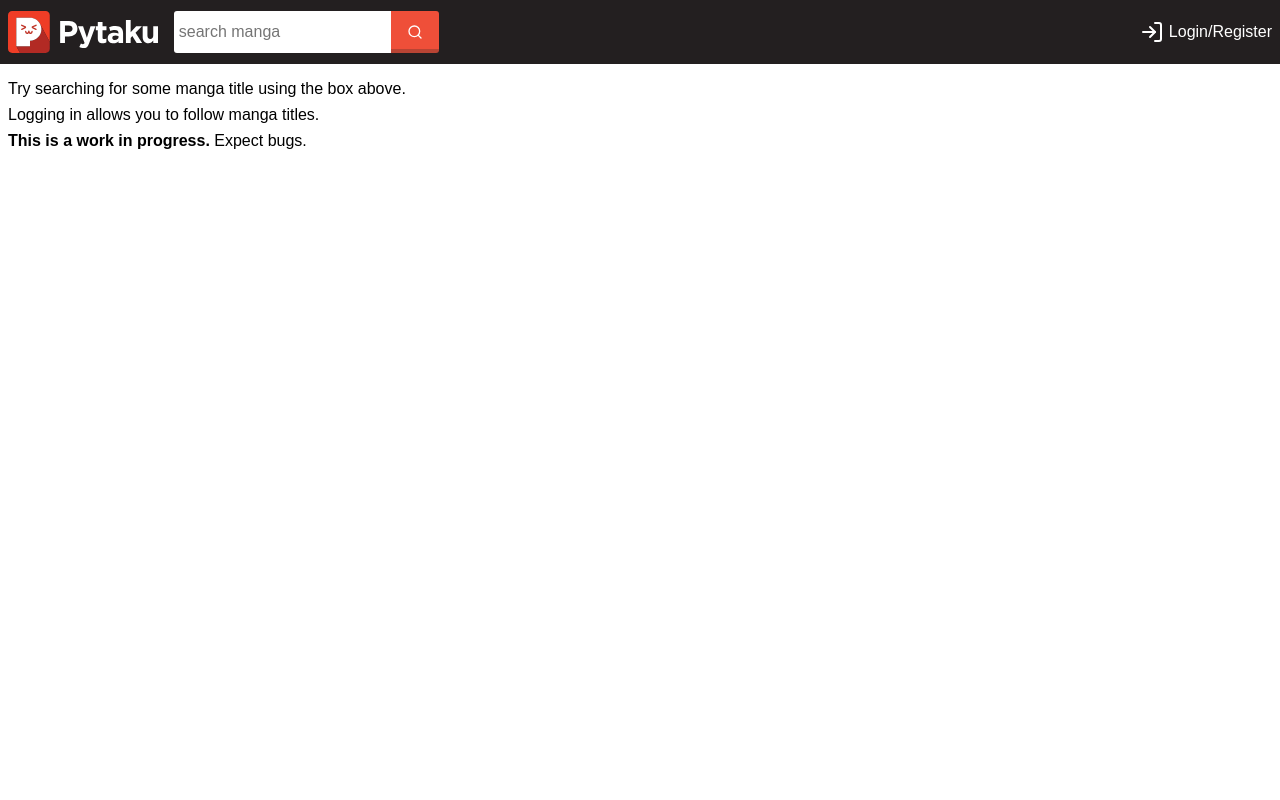
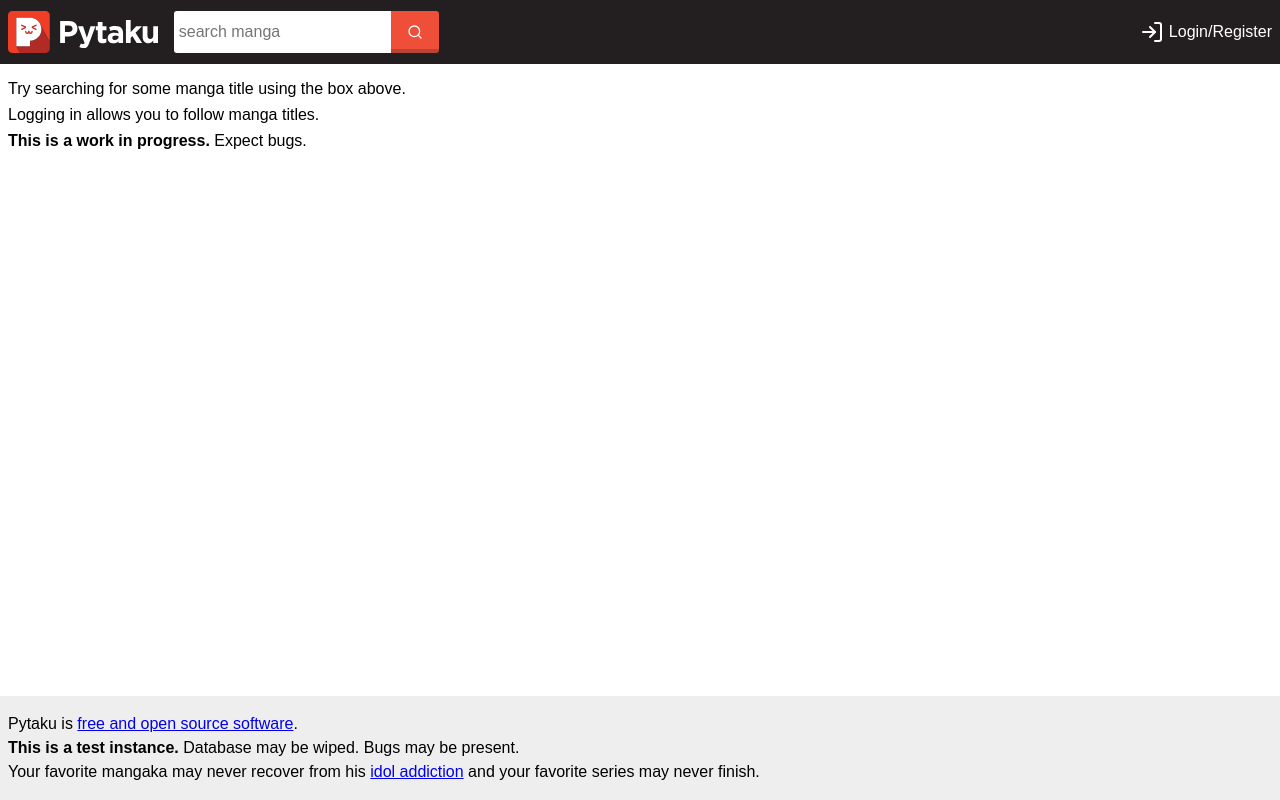
Before and after one commit to nhanb/pytaku, a Flask app: page / in a window 1280 px wide. Run offline with Flask 2, Linux system fonts and the light colour scheme.

Commit message:
add footer

```diff
--- a/pyproject.toml
+++ b/pyproject.toml
@@ -1,6 +1,6 @@
 [tool.poetry]
 name = "pytaku"
-version = "0.2.2"
+version = "0.2.3"
 description = ""
 authors = ["Bùi Thành Nhân <hi@imnhan.com>"]
 license = "AGPL-3.0-only"
--- a/src/pytaku/static/base.css
+++ b/src/pytaku/static/base.css
@@ -172,7 +172,6 @@ nav {
 }
 
 .content {
-  margin: auto;
   padding: var(--body-padding);
 }
 .content > * {
@@ -180,3 +179,25 @@ nav {
   margin-top: 0.5rem;
   margin-bottom: 0.5rem;
 }
+
+footer {
+  padding: 1rem var(--body-padding);
+  background-color: #eee;
+  line-height: 1.5em;
+}
+
+/* sticky footer */
+html,
+body {
+  height: 100%;
+}
+body {
+  display: flex;
+  flex-direction: column;
+}
+.content {
+  flex: 1 0 auto;
+}
+footer {
+  flex-shrink: 0;
+}
--- a/src/pytaku/templates/base.html
+++ b/src/pytaku/templates/base.html
@@ -66,6 +66,17 @@
     {% block content %}
     {% endblock %}
     </div>
+
+    <footer>
+      <p>Pytaku is <a href="https://git.sr.ht/~nhanb/pytaku">free and open source software</a>.</p>
+      <p>
+        <strong>This is a test instance.</strong>
+        Database may be wiped. Bugs may be present.<br>
+        Your favorite mangaka may never recover from his
+        <a href="https://junk.imnhan.com/hunter_x_idol.jpg">idol addiction</a>
+        and your favorite series may never finish.
+      </p>
+    </footer>
   </body>
 
 </html>
```
